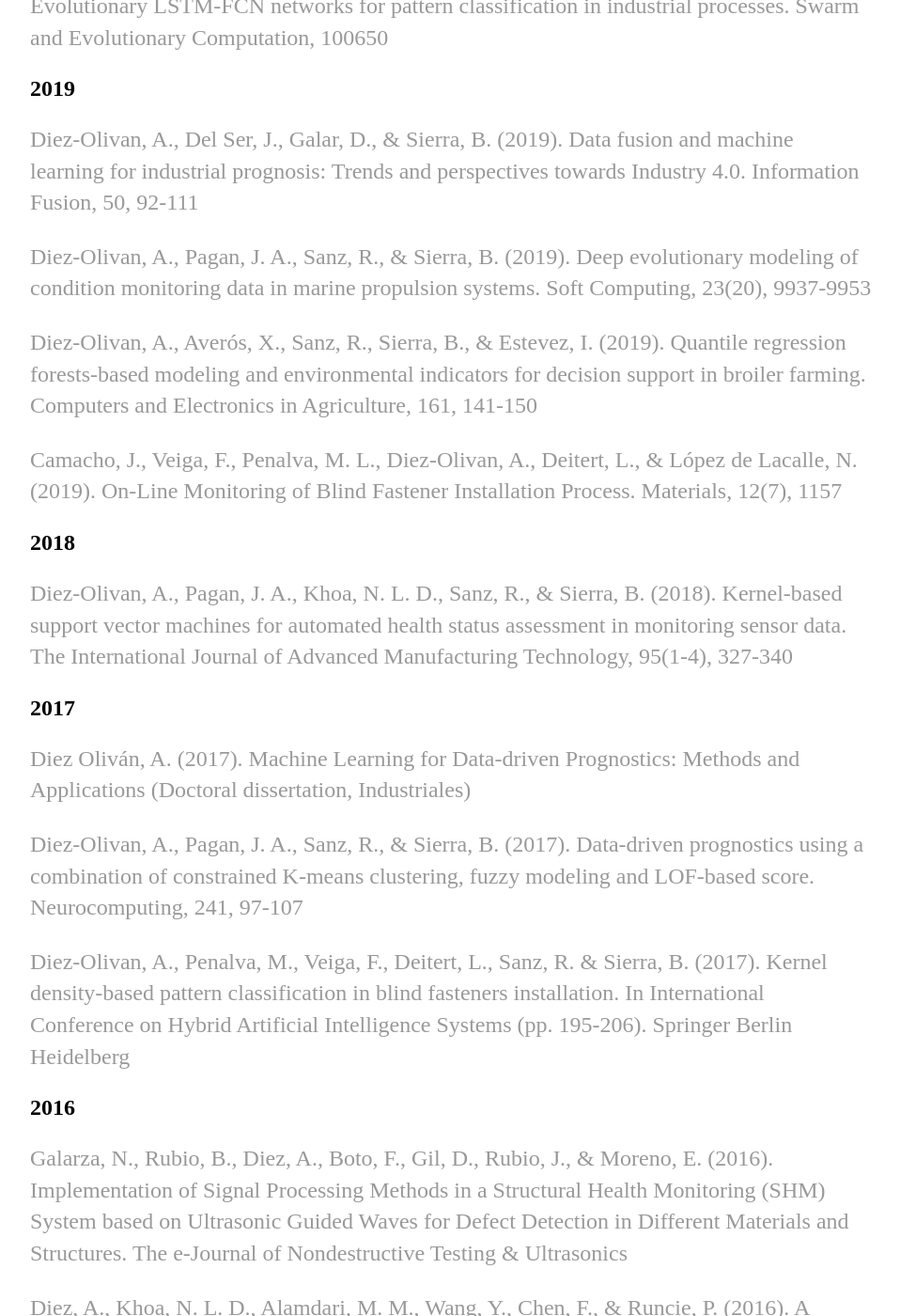
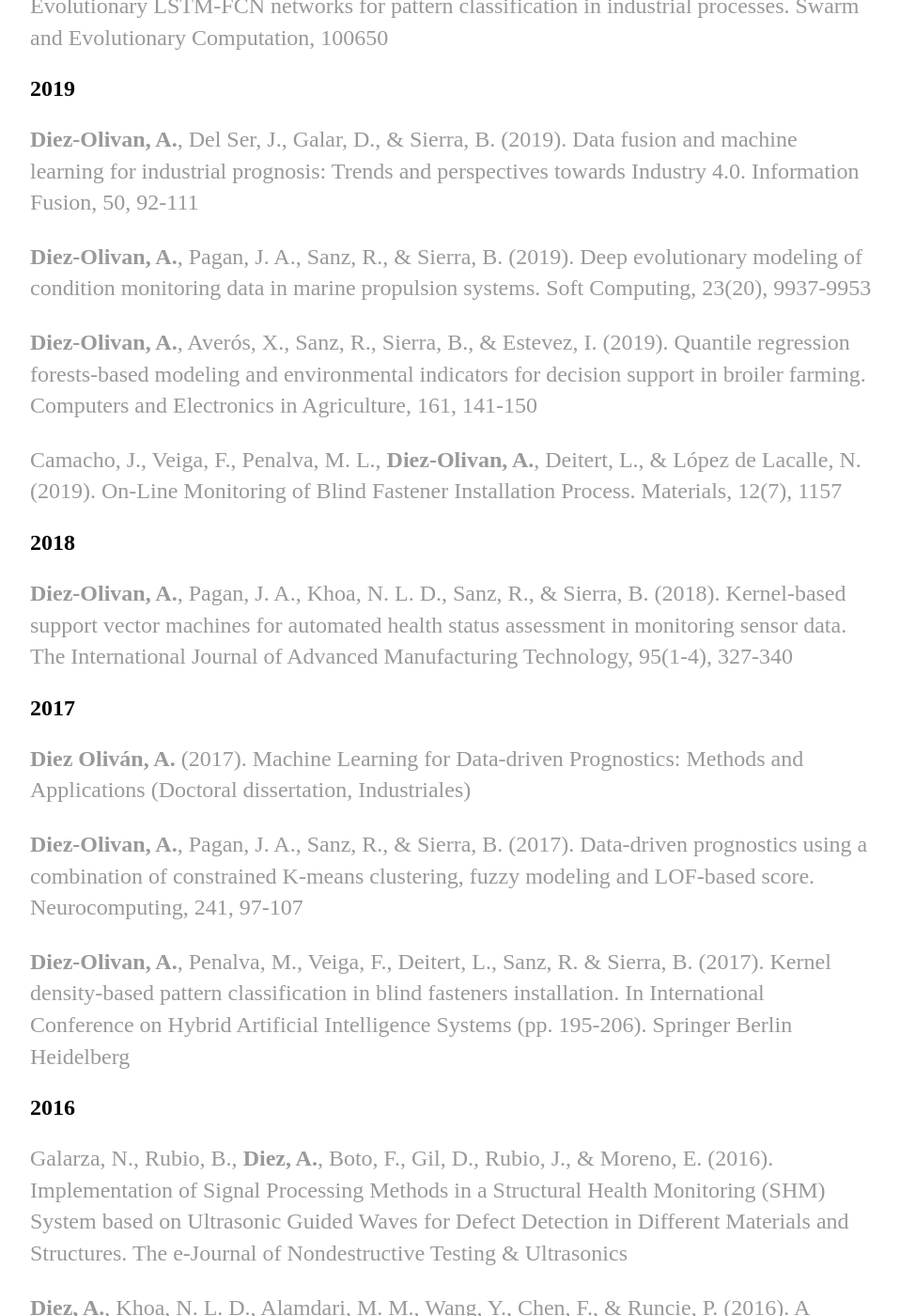
Before and after one commit to adiezolivan/adiezolivan.github.io, a Jekyll site: the page built from research_work/index.html, in a window 1280 px wide and 1400 px high, scrolled down 292 px. Shown: the whole window at 94% size, without its empty margins (160-1118 px from the left). Built offline with Jekyll 4.4.1, drawn with Linux system fonts in a browser that asks for light colours; some of the changed text lies outside the part shown.

Commit message:
Update index.html

```diff
--- a/research_work/index.html
+++ b/research_work/index.html
@@ -5,32 +5,32 @@ title: Research work
 <div class="blurb">
 	<h1>Publications</h1>
 	<h2>2020</h2>
-	<p><a href="https://doi.org/10.1016/j.swevo.2020.100650">Ortego, P., Diez-Olivan, A., Del Ser, J., Veiga, F., Penalva, M., & Sierra, B. (2020). Evolutionary LSTM-FCN networks for pattern classification in industrial processes. Swarm and Evolutionary Computation, 100650</a></p>
+	<p><a href="https://doi.org/10.1016/j.swevo.2020.100650">Ortego, P., <b>Diez-Olivan, A.</b>, Del Ser, J., Veiga, F., Penalva, M., & Sierra, B. (2020). Evolutionary LSTM-FCN networks for pattern classification in industrial processes. Swarm and Evolutionary Computation, 100650</a></p>
 	<h2>2019</h2>
-	<p><a href="https://doi.org/10.1016/j.inffus.2018.10.005">Diez-Olivan, A., Del Ser, J., Galar, D., & Sierra, B. (2019). Data fusion and machine learning for industrial prognosis: Trends and perspectives towards Industry 4.0. Information Fusion, 50, 92-111</a></p>
-    	<p><a href="https://doi.org/10.1007/s00500-018-3549-3">Diez-Olivan, A., Pagan, J. A., Sanz, R., & Sierra, B. (2019). Deep evolutionary modeling of condition monitoring data in marine propulsion systems. Soft Computing, 23(20), 9937-9953</a></p>
-    	<p><a href="https://doi.org/10.1016/j.compag.2018.03.025">Diez-Olivan, A., Averós, X., Sanz, R., Sierra, B., & Estevez, I. (2019). Quantile regression forests-based modeling and environmental indicators for decision support in broiler farming. Computers and Electronics in Agriculture, 161, 141-150</a></p>
-    	<p><a href="https://doi.org/10.3390/ma12071157">Camacho, J., Veiga, F., Penalva, M. L., Diez-Olivan, A., Deitert, L., & López de Lacalle, N. (2019). On-Line Monitoring of Blind Fastener Installation Process. Materials, 12(7), 1157</a></p>
+	<p><a href="https://doi.org/10.1016/j.inffus.2018.10.005"><b>Diez-Olivan, A.</b>, Del Ser, J., Galar, D., & Sierra, B. (2019). Data fusion and machine learning for industrial prognosis: Trends and perspectives towards Industry 4.0. Information Fusion, 50, 92-111</a></p>
+    	<p><a href="https://doi.org/10.1007/s00500-018-3549-3"><b>Diez-Olivan, A.</b>, Pagan, J. A., Sanz, R., & Sierra, B. (2019). Deep evolutionary modeling of condition monitoring data in marine propulsion systems. Soft Computing, 23(20), 9937-9953</a></p>
+    	<p><a href="https://doi.org/10.1016/j.compag.2018.03.025"><b>Diez-Olivan, A.</b>, Averós, X., Sanz, R., Sierra, B., & Estevez, I. (2019). Quantile regression forests-based modeling and environmental indicators for decision support in broiler farming. Computers and Electronics in Agriculture, 161, 141-150</a></p>
+    	<p><a href="https://doi.org/10.3390/ma12071157">Camacho, J., Veiga, F., Penalva, M. L., <b>Diez-Olivan, A.</b>, Deitert, L., & López de Lacalle, N. (2019). On-Line Monitoring of Blind Fastener Installation Process. Materials, 12(7), 1157</a></p>
     	<h2>2018</h2>
-	<p><a href="https://doi.org/10.1007/s00170-017-1204-2">Diez-Olivan, A., Pagan, J. A., Khoa, N. L. D., Sanz, R., & Sierra, B. (2018). Kernel-based support vector machines for automated health status assessment in monitoring sensor data. The International Journal of Advanced Manufacturing Technology, 95(1-4), 327-340</a></p>
+	<p><a href="https://doi.org/10.1007/s00170-017-1204-2"><b>Diez-Olivan, A.</b>, Pagan, J. A., Khoa, N. L. D., Sanz, R., & Sierra, B. (2018). Kernel-based support vector machines for automated health status assessment in monitoring sensor data. The International Journal of Advanced Manufacturing Technology, 95(1-4), 327-340</a></p>
     	<h2>2017</h2>
-	<p><a href="https://pdfs.semanticscholar.org/5023/a28562421b015e86795dfb3bf83f89d9556a.pdf">Diez Oliván, A. (2017). Machine Learning for Data-driven Prognostics: Methods and Applications (Doctoral dissertation, Industriales)</a></p>
-    	<p><a href="https://doi.org/10.1016/j.neucom.2017.02.024">Diez-Olivan, A., Pagan, J. A., Sanz, R., & Sierra, B. (2017). Data-driven prognostics using a combination of constrained K-means clustering, fuzzy modeling and LOF-based score. Neurocomputing, 241, 97-107</a></p>
-	<p><a href="https://doi.org/10.1007/978-3-319-59650-1_17">Diez-Olivan, A., Penalva, M., Veiga, F., Deitert, L., Sanz, R. & Sierra, B. (2017). Kernel density-based pattern classification in blind fasteners installation. In International Conference on Hybrid Artificial Intelligence Systems (pp. 195-206). Springer Berlin Heidelberg</a></p>
+	<p><a href="https://pdfs.semanticscholar.org/5023/a28562421b015e86795dfb3bf83f89d9556a.pdf"><b>Diez Oliván, A.</b> (2017). Machine Learning for Data-driven Prognostics: Methods and Applications (Doctoral dissertation, Industriales)</a></p>
+    	<p><a href="https://doi.org/10.1016/j.neucom.2017.02.024"><b>Diez-Olivan, A.</b>, Pagan, J. A., Sanz, R., & Sierra, B. (2017). Data-driven prognostics using a combination of constrained K-means clustering, fuzzy modeling and LOF-based score. Neurocomputing, 241, 97-107</a></p>
+	<p><a href="https://doi.org/10.1007/978-3-319-59650-1_17"><b>Diez-Olivan, A.</b>, Penalva, M., Veiga, F., Deitert, L., Sanz, R. & Sierra, B. (2017). Kernel density-based pattern classification in blind fasteners installation. In International Conference on Hybrid Artificial Intelligence Systems (pp. 195-206). Springer Berlin Heidelberg</a></p>
     	<h2>2016</h2>
-	<p><a href="https://www.semanticscholar.org/paper/Implementation-of-Signal-Processing-Methods-in-a-on-Galarza-Rubio/9b66f6bffe499a68af8a756ef803a5ef6fcf1618">Galarza, N., Rubio, B., Diez, A., Boto, F., Gil, D., Rubio, J., & Moreno, E. (2016). Implementation of Signal Processing Methods in a Structural Health Monitoring (SHM) System based on Ultrasonic Guided Waves for Defect Detection in Different Materials and Structures. The e-Journal of Nondestructive Testing & Ultrasonics</a></p>
-    	<p><a href="https://doi.org/10.1007/s13349-016-0160-0">Diez, A., Khoa, N. L. D., Alamdari, M. M., Wang, Y., Chen, F., & Runcie, P. (2016). A clustering approach for structural health monitoring on bridges. Journal of Civil Structural Health Monitoring, 6(3), 429-445</a></p>
+	<p><a href="https://www.semanticscholar.org/paper/Implementation-of-Signal-Processing-Methods-in-a-on-Galarza-Rubio/9b66f6bffe499a68af8a756ef803a5ef6fcf1618">Galarza, N., Rubio, B., <b>Diez, A.</b>, Boto, F., Gil, D., Rubio, J., & Moreno, E. (2016). Implementation of Signal Processing Methods in a Structural Health Monitoring (SHM) System based on Ultrasonic Guided Waves for Defect Detection in Different Materials and Structures. The e-Journal of Nondestructive Testing & Ultrasonics</a></p>
+    	<p><a href="https://doi.org/10.1007/s13349-016-0160-0"><b>Diez, A.</b>, Khoa, N. L. D., Alamdari, M. M., Wang, Y., Chen, F., & Runcie, P. (2016). A clustering approach for structural health monitoring on bridges. Journal of Civil Structural Health Monitoring, 6(3), 429-445</a></p>
     	<h2>2015</h2>
-	<p><a href="https://dialnet.unirioja.es/servlet/articulo?codigo=5247430">Colombo, A. W., Barata, J., Ribeiro, L., Ibarbia, J. A., & Diez, A. (2015). Una arquitectura orientada a servicios para la automatización flexible. IMHE: Información de máquinas-herramienta, equipos y accesorios, (421), 32-39</a></p>
+	<p><a href="https://dialnet.unirioja.es/servlet/articulo?codigo=5247430">Colombo, A. W., Barata, J., Ribeiro, L., Ibarbia, J. A., & <b>Diez, A.</b> (2015). Una arquitectura orientada a servicios para la automatización flexible. IMHE: Información de máquinas-herramienta, equipos y accesorios, (421), 32-39</a></p>
 	<h2>2012</h2>
-	<p><a href="https://doi.org/10.1007/978-3-642-31537-4_48">Diez, A., & Carrascal, A. (2012, July). A multiclassifier approach for drill wear prediction. In International Workshop on Machine Learning and Data Mining in Pattern Recognition (pp. 617-630). Springer Berlin Heidelberg</a></p>
+	<p><a href="https://doi.org/10.1007/978-3-642-31537-4_48"><b>Diez, A.</b>, & Carrascal, A. (2012, July). A multiclassifier approach for drill wear prediction. In International Workshop on Machine Learning and Data Mining in Pattern Recognition (pp. 617-630). Springer Berlin Heidelberg</a></p>
     	<h2>2011</h2>
-	<p><a href="https://www.vtt.fi/inf/julkaisut/muut/2011/Remote_support.pdf">Azpiazu, J., Siltanen, S., Multanen, P., Mäkiranta, A., Barrena, N., Díez, A., ... & Smith, T. (2011, November). Remote support for maintenance tasks by the use of Augmented Reality: the ManuVAR project. In CARVI 2011: IX Congress on virtual reality applications</a></p>
-	<p><a href="https://www.vtt.fi/inf/julkaisut/muut/2011/Remote_support.pdf">Smith, T., Diez, A., Barrena, N., Azpiazu, J., & Ibarbia, J. A. (2011, September). Remote maintenance support in the railway industry. In Joint Virtual Reality Conference (JVRC2011) (pp. 20-21)</a></p>
-    	<p><a>Leva, M. C., Kay, A. M., Smith, T., Diez, A., Azpiazu, J., Liston, P., & Cromie, S. (2011). The use of Augmented Reality to support maintenance: Human Factors issues and advantages. In IES Annual Conference.</a></p>
+	<p><a href="https://www.vtt.fi/inf/julkaisut/muut/2011/Remote_support.pdf">Azpiazu, J., Siltanen, S., Multanen, P., Mäkiranta, A., Barrena, N., <b>Díez, A.</b>, ... & Smith, T. (2011, November). Remote support for maintenance tasks by the use of Augmented Reality: the ManuVAR project. In CARVI 2011: IX Congress on virtual reality applications</a></p>
+	<p><a href="https://www.vtt.fi/inf/julkaisut/muut/2011/Remote_support.pdf">Smith, T., <b>Diez, A.</b>, Barrena, N., Azpiazu, J., & Ibarbia, J. A. (2011, September). Remote maintenance support in the railway industry. In Joint Virtual Reality Conference (JVRC2011) (pp. 20-21)</a></p>
+    	<p><a>Leva, M. C., Kay, A. M., Smith, T., <b>Diez, A.</b>, Azpiazu, J., Liston, P., & Cromie, S. (2011). The use of Augmented Reality to support maintenance: Human Factors issues and advantages. In IES Annual Conference.</a></p>
 	<h2>2010</h2>
 	<p><a href="https://dialnet.unirioja.es/servlet/articulo?codigo=3239888">Carrascal, A. (2010). Generación evolutiva de bases de conocimiento difusas para el diagnóstico de sistemas ferroviarios monitorizados. Mantenimiento: ingeniería industrial y de edificios, (234), 13-17</a></p>
 	<h2>2009</h2>
-	<p><a href="http://oa.upm.es/46862/1/INVE_MEM_2009_257959.pdf">Carrascal, A., Díez, A., Font, J. M., & Manrique, D. Evolutionary Generation of Fuzzy Knowledge Bases for Diagnosing Monitored Railway Systems. Proceedings of 22nd International Congress, COMADEM’09. Condition Monitoring and Diagnostic Engineering Management. June 2009</a></p>
-    	<p><a href="https://doi.org/10.1007/978-3-642-02319-4_17">Carrascal, A., Díez, A., & Azpeitia, A. (2009, June). Unsupervised methods for anomalies detection through intelligent monitoring systems. In International Conference on Hybrid Artificial Intelligence Systems (pp. 137-144). Springer Berlin Heidelberg</a></p>
+	<p><a href="http://oa.upm.es/46862/1/INVE_MEM_2009_257959.pdf">Carrascal, A., <b>Díez, A.</b>, Font, J. M., & Manrique, D. Evolutionary Generation of Fuzzy Knowledge Bases for Diagnosing Monitored Railway Systems. Proceedings of 22nd International Congress, COMADEM’09. Condition Monitoring and Diagnostic Engineering Management. June 2009</a></p>
+    	<p><a href="https://doi.org/10.1007/978-3-642-02319-4_17">Carrascal, A., <b>Díez, A.</b>, & Azpeitia, A. (2009, June). Unsupervised methods for anomalies detection through intelligent monitoring systems. In International Conference on Hybrid Artificial Intelligence Systems (pp. 137-144). Springer Berlin Heidelberg</a></p>
 </div><!-- /.blurb -->
```
